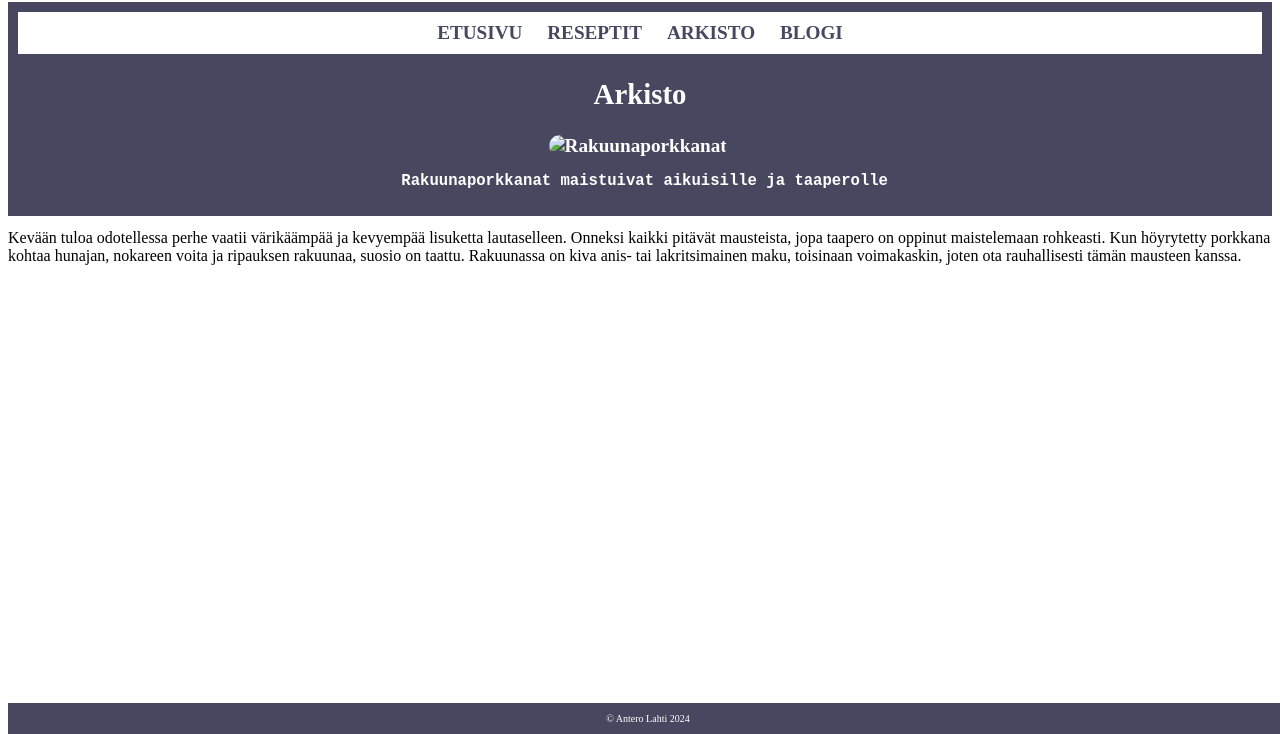
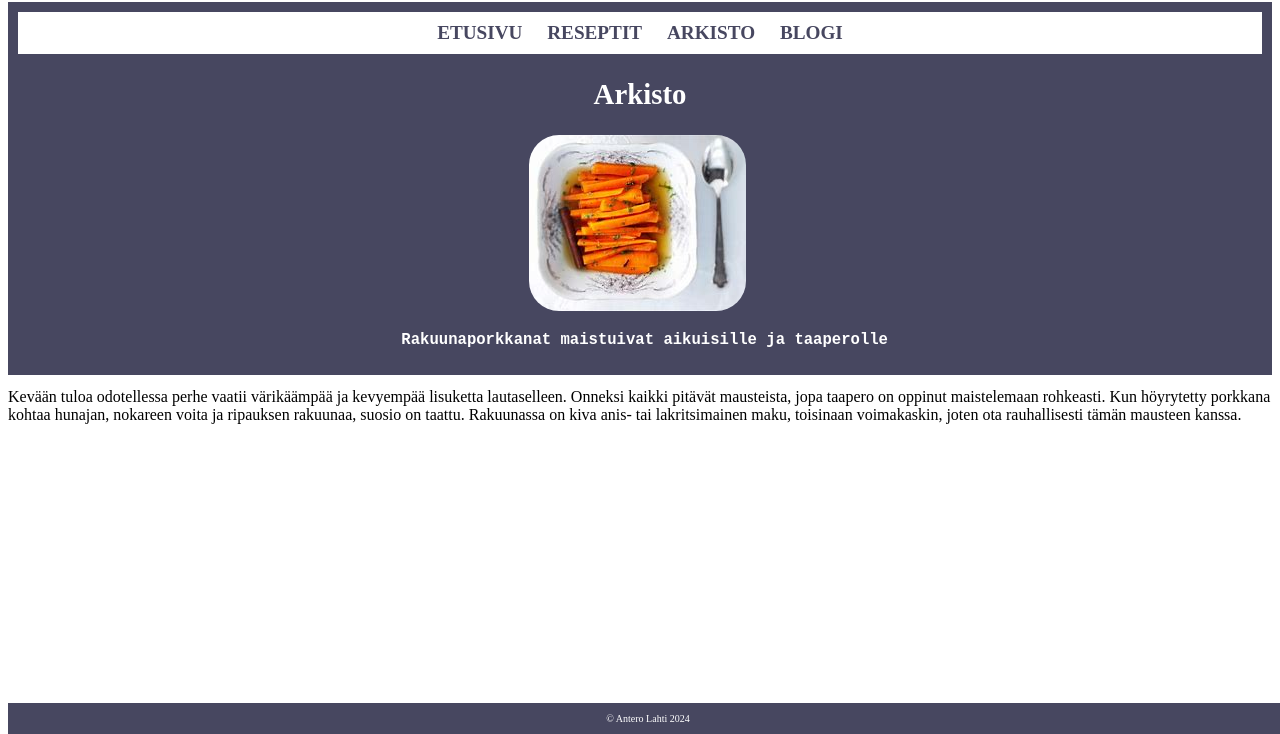
Before and after one commit to BCX928/bcx928.github.io, a plain HTML site: page arkisto.html in a window 1280 px wide. Shown: the part 66-800 px from the top of the page. Drawn offline with Linux system fonts and the light colour scheme.

Commit message:
Update arkisto.html

```diff
--- a/arkisto.html
+++ b/arkisto.html
@@ -26,7 +26,7 @@ body>
     <h2>Arkisto</h2>
 
       <img style= "border-radius: 30px;"
-      src="IMG/Rakuunaporkkanat_0602.jpg" alt="Rakuunaporkkanat">
+      src="Rakuunaporkkanat_0602.jpg" alt="Rakuunaporkkanat">
       <img/>
 
       <pre> Rakuunaporkkanat maistuivat aikuisille ja taaperolle</pre>
```
